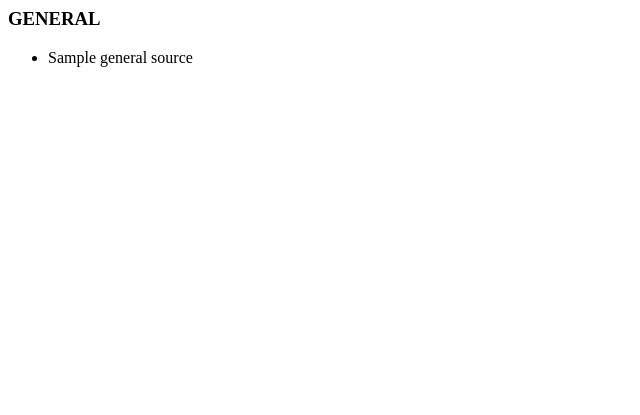
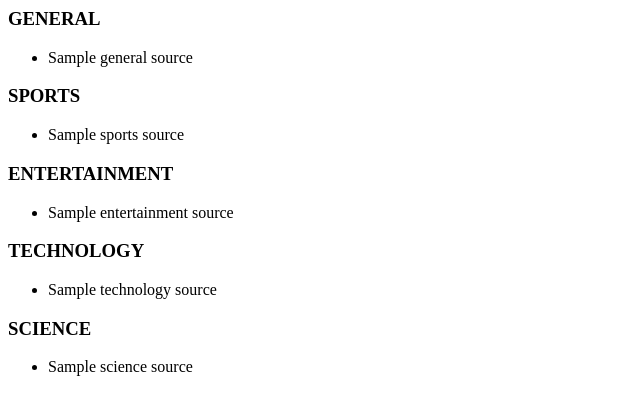
Before and after one commit to Joannsaj/news-api, a Flask app: template app/templates/index.html in a window 1280 px wide. Shown: the top 415 px of the page, without its empty margins (0-640 px from the left). Run offline with Flask 2, Linux system fonts and the light colour scheme; the template is opened without the code that fills it: most values are stand-ins (such as "Sample title", 1, 10 or a date in 2020); parts of the project's set-up code (start-up, migrations or seed data) failed here and were passed over.

Commit message:
added other sources

```diff
--- a/app/templates/index.html
+++ b/app/templates/index.html
@@ -16,6 +16,30 @@
         <li>{{ general_source.name}}</li>
         {% endfor %}
     </ul>
+    <h3> SPORTS</h3>
+    <ul>
+        {% for sports_source in sports %}
+        <li>{{ sports_source.name}}</li>
+        {% endfor %}
+    </ul>
+    <h3> ENTERTAINMENT</h3>
+    <ul>
+        {% for entertainment_source in entertainment %}
+        <li>{{ entertainment_source.name}}</li>
+        {% endfor %}
+    </ul>
+    <h3> TECHNOLOGY</h3>
+    <ul>
+        {% for technology_source in technology %}
+        <li>{{ technology_source.name}}</li>
+        {% endfor %}
+    </ul>
+    <h3> SCIENCE</h3>
+    <ul>
+        {% for science_source in science %}
+        <li>{{ science_source.name}}</li>
+        {% endfor %}
+    </ul>
 </body>
 
 </html>
```
Also changed, not shown: app/views.py (+6 -2 lines).
